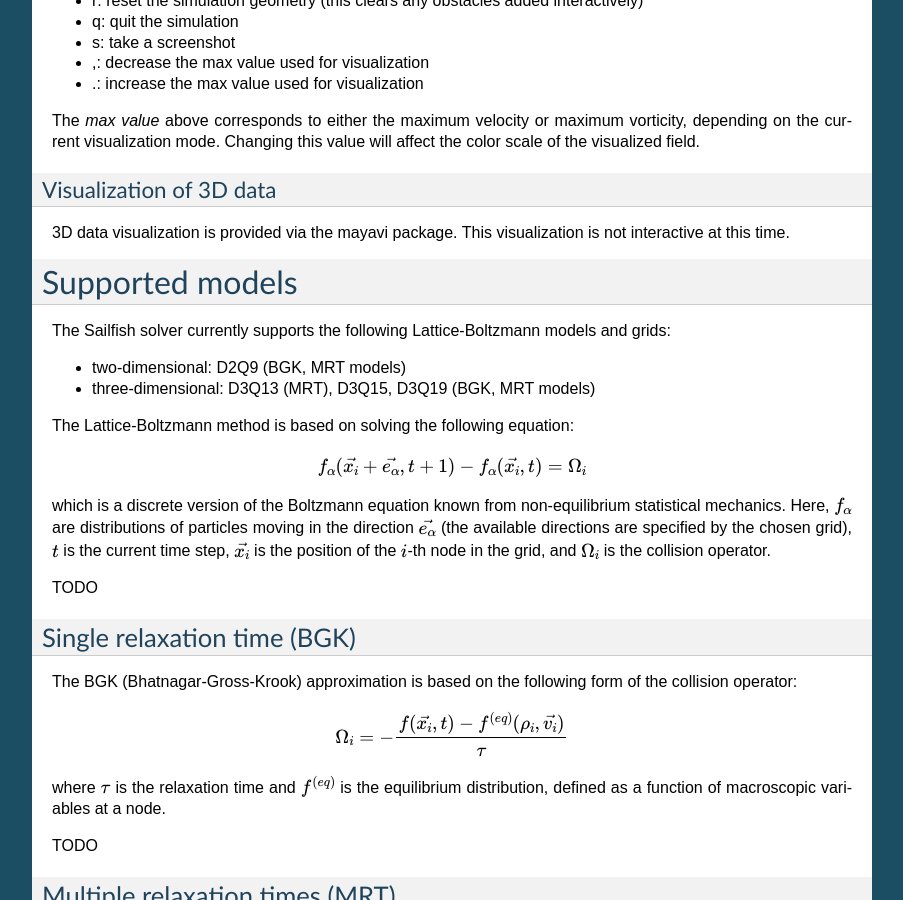
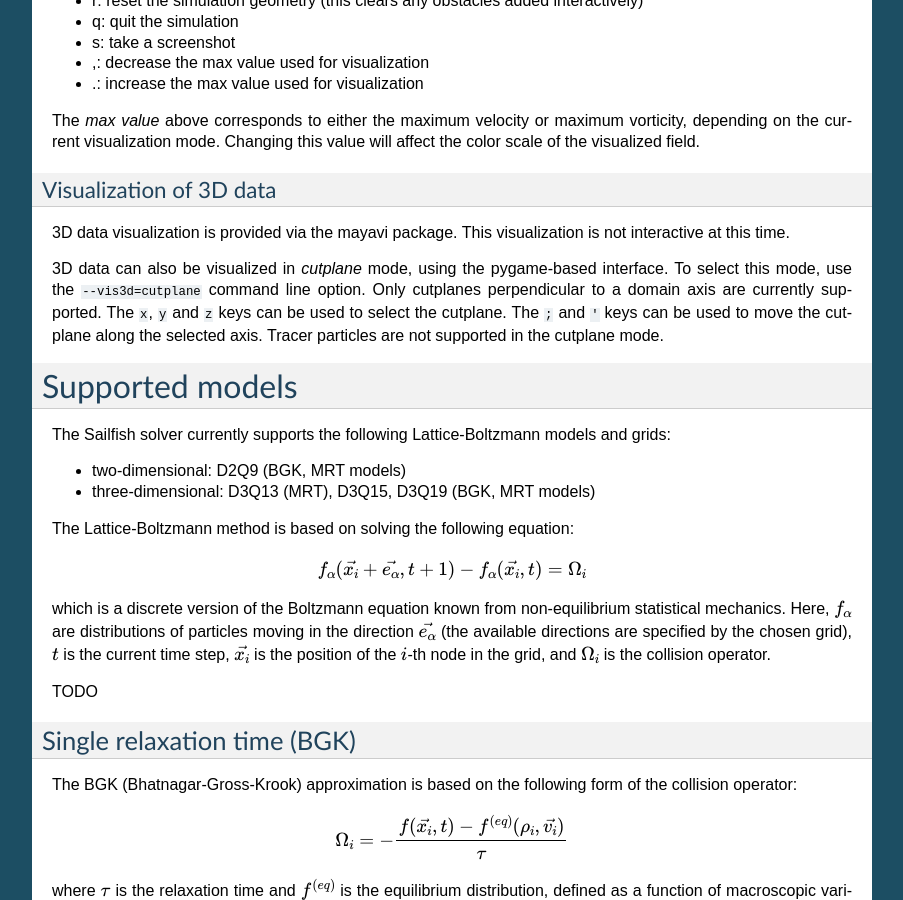
Before and after one commit to sailfish-team/sailfish, a Sphinx documentation site: the page built from doc/main.rst, in a window 1280 px wide and 900 px high, scrolled down 6798 px. Shown: the whole window, without its empty margins (198-1101 px from the left). Built offline with Sphinx 7.4.7, drawn with Linux system fonts in a browser that asks for light colours; formulas are drawn with MathJax 3.

Commit message:
Add info about the cutplane mode.

```diff
--- a/doc/main.rst
+++ b/doc/main.rst
@@ -398,6 +398,12 @@ Visualization of 3D data
 3D data visualization is provided via the mayavi package.  This visualization is
 not interactive at this time.
 
+3D data can also be visualized in *cutplane* mode, using the pygame-based interface.
+To select this mode, use the ``--vis3d=cutplane`` command line option.  Only cutplanes
+perpendicular to a domain axis are currently supported.  The ``x``, ``y`` and ``z`` keys
+can be used to select the cutplane.  The ``;`` and ``'`` keys can be used to move
+the cutplane along the selected axis.  Tracer particles are not supported in the cutplane mode.
+
 Supported models
 ================
 
```
